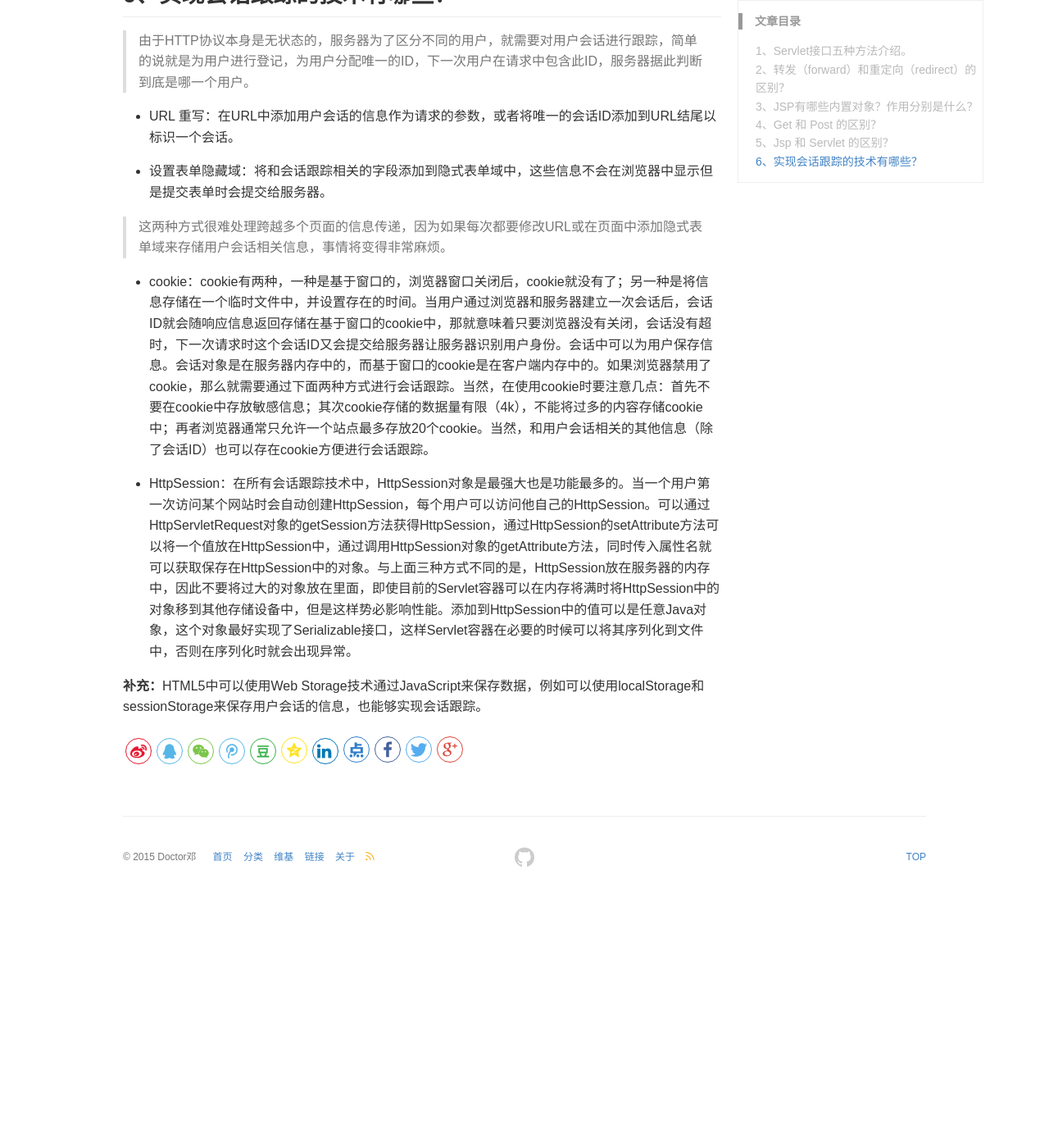
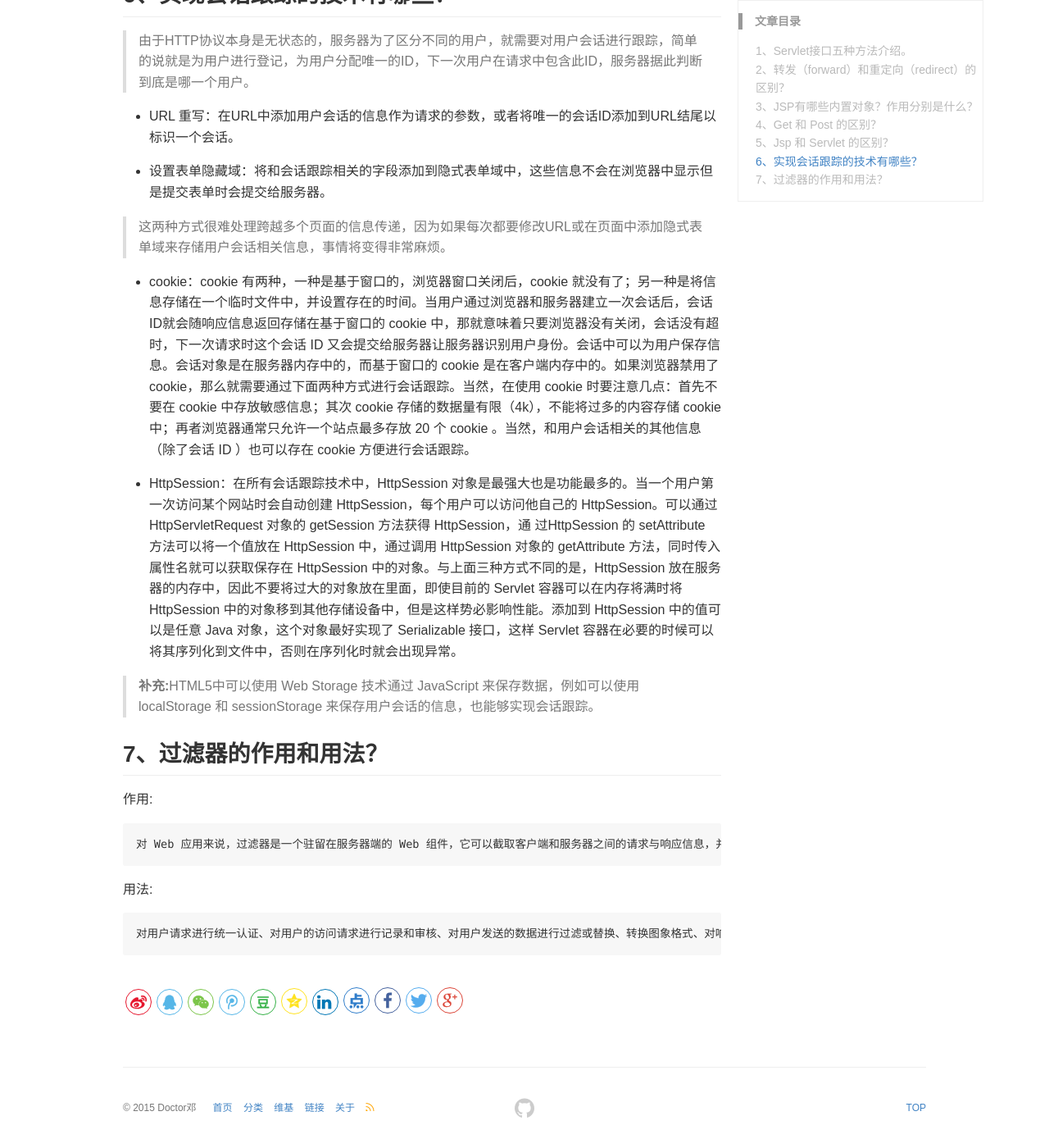
Before and after one commit to DoctorDeng/DoctorDeng.github.io, a Jekyll site: the page built from _posts/2016-09-12-java-面试.md, in a window 1280 px wide and 1400 px high, scrolled down 2655 px. Shown: the whole window at 82% size. Built offline with Jekyll 4.4.1, drawn with Linux system fonts in a browser that asks for light colours; before the commit the page ends 3749 px from its top, so only the background shows below that.

Commit message:
modify file

```diff
--- a/_posts/2016-09-12-java-面试.md
+++ b/_posts/2016-09-12-java-面试.md
@@ -76,16 +76,26 @@ keywords: java, 面试
 
 ## 6、实现会话跟踪的技术有哪些？
 
->由于HTTP协议本身是无状态的，服务器为了区分不同的用户，就需要对用户会话进行跟踪，简单的说就是为用户进行登记，为用户分配唯一的ID，下一次用户在请求中包含此ID，服务器据此判断到底是哪一个用户。
+> 由于HTTP协议本身是无状态的，服务器为了区分不同的用户，就需要对用户会话进行跟踪，简单的说就是为用户进行登记，为用户分配唯一的ID，下一次用户在请求中包含此ID，服务器据此判断到底是哪一个用户。
 
 * URL 重写：在URL中添加用户会话的信息作为请求的参数，或者将唯一的会话ID添加到URL结尾以标识一个会话。
 
 * 设置表单隐藏域：将和会话跟踪相关的字段添加到隐式表单域中，这些信息不会在浏览器中显示但是提交表单时会提交给服务器。
 
->这两种方式很难处理跨越多个页面的信息传递，因为如果每次都要修改URL或在页面中添加隐式表单域来存储用户会话相关信息，事情将变得非常麻烦。
+> 这两种方式很难处理跨越多个页面的信息传递，因为如果每次都要修改URL或在页面中添加隐式表单域来存储用户会话相关信息，事情将变得非常麻烦。
 
-* cookie：cookie有两种，一种是基于窗口的，浏览器窗口关闭后，cookie就没有了；另一种是将信息存储在一个临时文件中，并设置存在的时间。当用户通过浏览器和服务器建立一次会话后，会话ID就会随响应信息返回存储在基于窗口的cookie中，那就意味着只要浏览器没有关闭，会话没有超时，下一次请求时这个会话ID又会提交给服务器让服务器识别用户身份。会话中可以为用户保存信息。会话对象是在服务器内存中的，而基于窗口的cookie是在客户端内存中的。如果浏览器禁用了cookie，那么就需要通过下面两种方式进行会话跟踪。当然，在使用cookie时要注意几点：首先不要在cookie中存放敏感信息；其次cookie存储的数据量有限（4k），不能将过多的内容存储cookie中；再者浏览器通常只允许一个站点最多存放20个cookie。当然，和用户会话相关的其他信息（除了会话ID）也可以存在cookie方便进行会话跟踪。
+* cookie：cookie 有两种，一种是基于窗口的，浏览器窗口关闭后，cookie 就没有了；另一种是将信息存储在一个临时文件中，并设置存在的时间。当用户通过浏览器和服务器建立一次会话后，会话ID就会随响应信息返回存储在基于窗口的 cookie 中，那就意味着只要浏览器没有关闭，会话没有超时，下一次请求时这个会话 ID 又会提交给服务器让服务器识别用户身份。会话中可以为用户保存信息。会话对象是在服务器内存中的，而基于窗口的 cookie 是在客户端内存中的。如果浏览器禁用了 cookie，那么就需要通过下面两种方式进行会话跟踪。当然，在使用 cookie 时要注意几点：首先不要在 cookie 中存放敏感信息；其次 cookie 存储的数据量有限（4k），不能将过多的内容存储 cookie 中；再者浏览器通常只允许一个站点最多存放 20 个 cookie 。当然，和用户会话相关的其他信息（除了会话 ID ）也可以存在 cookie 方便进行会话跟踪。
 
-* HttpSession：在所有会话跟踪技术中，HttpSession对象是最强大也是功能最多的。当一个用户第一次访问某个网站时会自动创建HttpSession，每个用户可以访问他自己的HttpSession。可以通过HttpServletRequest对象的getSession方法获得HttpSession，通过HttpSession的setAttribute方法可以将一个值放在HttpSession中，通过调用HttpSession对象的getAttribute方法，同时传入属性名就可以获取保存在HttpSession中的对象。与上面三种方式不同的是，HttpSession放在服务器的内存中，因此不要将过大的对象放在里面，即使目前的Servlet容器可以在内存将满时将HttpSession中的对象移到其他存储设备中，但是这样势必影响性能。添加到HttpSession中的值可以是任意Java对象，这个对象最好实现了Serializable接口，这样Servlet容器在必要的时候可以将其序列化到文件中，否则在序列化时就会出现异常。
+* HttpSession：在所有会话跟踪技术中，HttpSession 对象是最强大也是功能最多的。当一个用户第一次访问某个网站时会自动创建 HttpSession，每个用户可以访问他自己的 HttpSession。可以通过 HttpServletRequest 对象的 getSession 方法获得 HttpSession，通 过HttpSession 的 setAttribute 方法可以将一个值放在 HttpSession 中，通过调用 HttpSession 对象的 getAttribute 方法，同时传入属性名就可以获取保存在 HttpSession 中的对象。与上面三种方式不同的是，HttpSession 放在服务器的内存中，因此不要将过大的对象放在里面，即使目前的 Servlet 容器可以在内存将满时将 HttpSession 中的对象移到其他存储设备中，但是这样势必影响性能。添加到 HttpSession 中的值可以是任意 Java 对象，这个对象最好实现了 Serializable 接口，这样 Servlet 容器在必要的时候可以将其序列化到文件中，否则在序列化时就会出现异常。
 
-**补充：**HTML5中可以使用Web Storage技术通过JavaScript来保存数据，例如可以使用localStorage和sessionStorage来保存用户会话的信息，也能够实现会话跟踪。
+> **补充:**HTML5中可以使用 Web Storage 技术通过 JavaScript 来保存数据，例如可以使用 localStorage 和 sessionStorage 来保存用户会话的信息，也能够实现会话跟踪。
+
+## 7、过滤器的作用和用法？
+
+作用:
+
+    对 Web 应用来说，过滤器是一个驻留在服务器端的 Web 组件，它可以截取客户端和服务器之间的请求与响应信息，并对这些信息进行过滤。当 Web 容器接受到一个对资源的请求时，它将判断是否有过滤器与这个资源相关联。如果有，那么容器将把请求交给过滤器进行处理。在过滤器中，你可以改变请求的内容，或者重新设置请求的报头信息，然后再将请求发送给目标资源。当目标资源对请求作出响应时候，容器同样会将响应先转发给过滤器，在过滤器中你可以对响应的内容进行转换，然后再将响应发送到客户端。
+
+用法:
+
+    对用户请求进行统一认证、对用户的访问请求进行记录和审核、对用户发送的数据进行过滤或替换、转换图象格式、对响应内容进行压缩以减少传输量、对请求或响应进行加解密处理、触发资源访问事件、对 XML 的输出应用 XSLT 等
```
